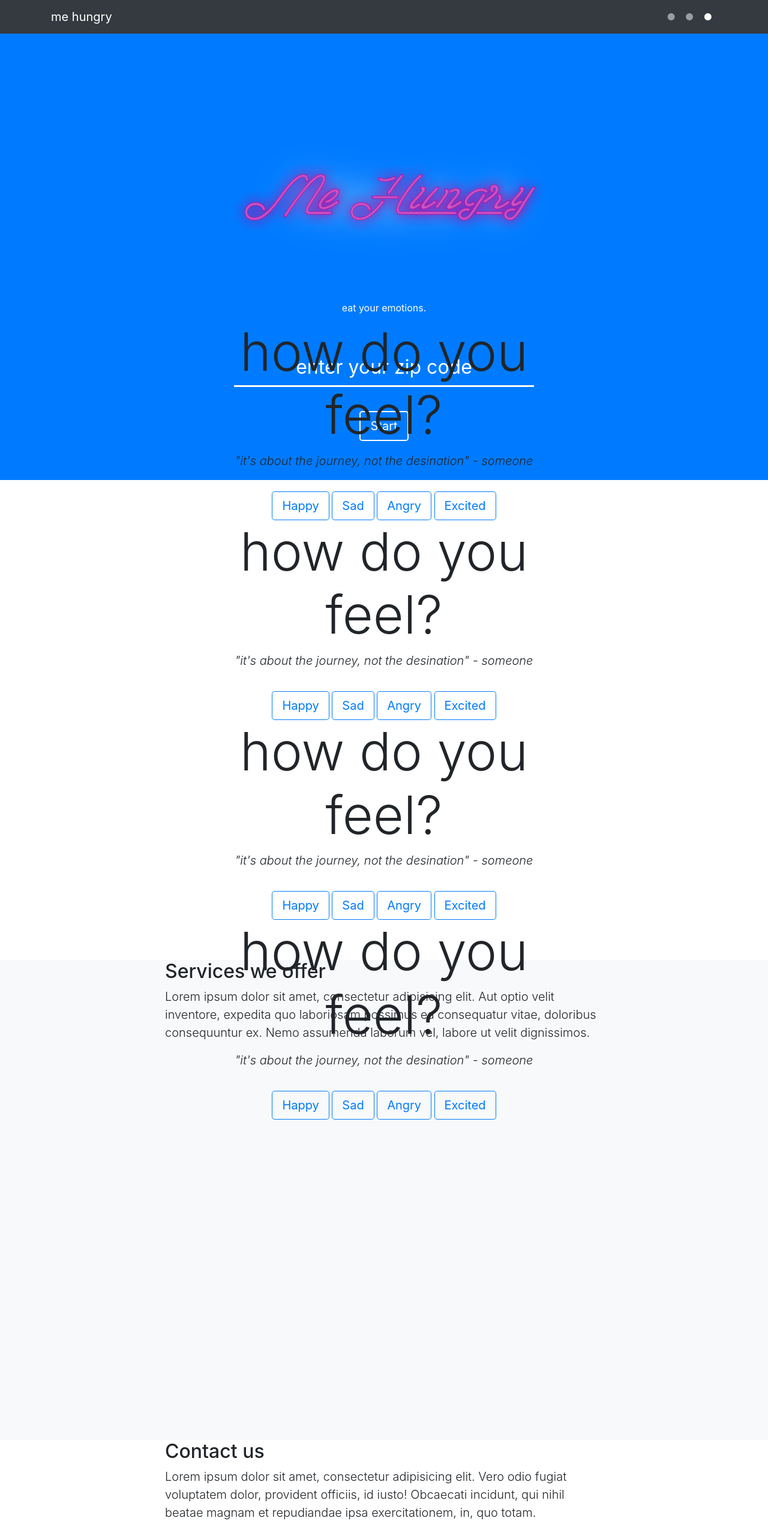
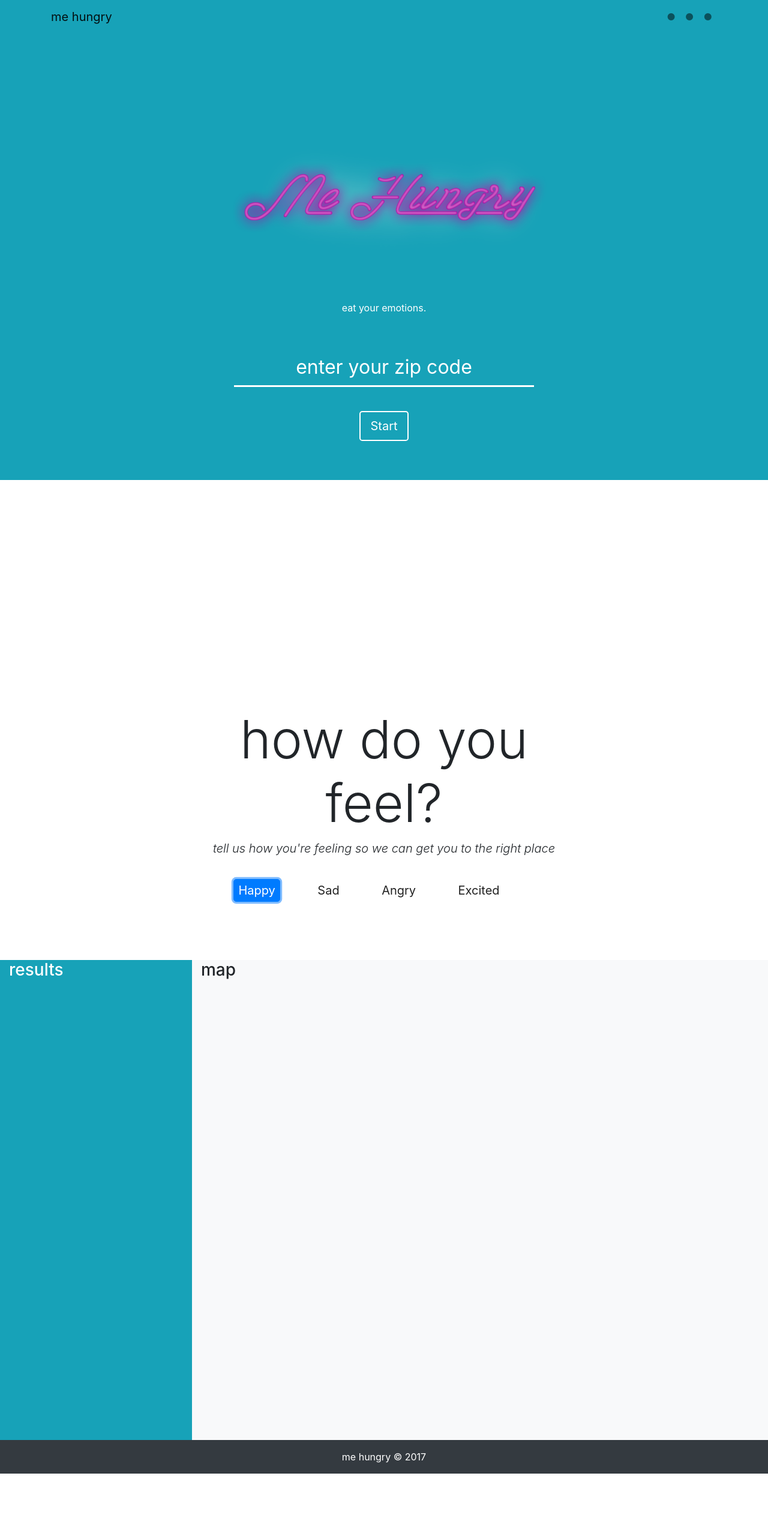
Before and after one commit to ChrisHomsey/me-hungry, a website with bundled scripts: page index.html in a window 1280 px wide. Shown: the top 2560 px of the page at 60% size. After the commit the page ends 2456 px from the top, so only its background shows below. Built offline with nearby package versions, Linux system fonts and the light colour scheme.

Commit message:
granim is in place but not working, interface updates

```diff
--- /dev/null
+++ b/assets/css/style.css
@@ -0,0 +1,128 @@
+
+body {
+	font-family: 'Lato', sans-serif;
+}
+
+header {
+  padding: 154px 0 100px;
+}
+
+@media (min-width: 992px) {
+  header {
+    padding: 156px 0 100px;
+  }
+}
+
+header {
+	height: 100vh;
+	background-repeat: no-repeat;
+	background-size: 100%;
+	display: flex;
+	justify-content: center;
+	align-items: center;
+}
+
+.vert-center {
+	display: flex;
+	justify-content: center;
+	align-items: center;
+}
+
+#zip-input {
+	margin: auto;
+	margin-top: 40px;
+	margin-bottom: 20px;
+	height: 2em;
+	font-size: 2em;
+	background: 0;
+	color: white;
+	border: 0;
+	border-bottom: 3px solid white;
+	outline: 0;
+	text-align: center;
+}
+
+#zip-input::placeholder {
+	color: white !important;
+
+}
+
+#zip-submit {
+	margin-top: 20px;
+	border: 2px solid white;
+	color: white;
+
+}
+
+#zip-submit:hover {
+	background-color: rgba(255, 255, 255, 0.3);
+}
+
+section {
+  height: 100vh;
+}
+
+.feel-buttons {
+	margin-top: 20px;
+	border: 2px solid black;
+	color: black;
+}
+
+.feel-buttons:hover {
+	background-color: rgba(0, 0, 0, 0.05);
+	border: 2px solid black;
+}
+
+#listings-column {
+	color: white;
+	height: 100vh;
+	width: 25vw;
+}
+
+#map-column {
+	height: 100vh;
+}
+
+@media screen and (max-width: 600px) {
+	#map-column {display: none; }
+}
+
+/*granim js styles*/
+
+
+.canvas-interactive-wrapper {
+    position: relative;
+    height: 300px;
+    text-align: center;
+}
+
+.canvas-interactive-wrapper canvas {
+    position: absolute;
+    display: block;
+    width: 100%;
+    height: 100%;
+    top: 0;
+    right: 0;
+    bottom: 0;
+    left: 0;
+}
+
+.canvas-interactive-wrapper .cta-wrapper {
+    margin-top: 130px;
+}
+
+.canvas-interactive-wrapper .cta-wrapper a {
+    position: relative;
+    display: inline-block;
+    padding: 3px 7px;
+    border: solid 1px transparent;
+    margin-right: 50px;
+    z-index: 1;
+    text-decoration: none;
+    color: #222;
+    transition: border .3s;
+}
+
+.canvas-interactive-wrapper .cta-wrapper a.active {
+    border-color: #222;
+}
--- /dev/null
+++ b/assets/js/granim.js
@@ -0,0 +1,21 @@
+// declaring Granim.js instance
+$('#default-state-cta').on('click', function(event) {
+    event.preventDefault();
+    granimInstance.changeState('default-state');
+    setClass('#default-state-cta')
+});
+$('#violet-state-cta').on('click', function(event) {
+    event.preventDefault();
+    granimInstance.changeState('violet-state');
+    setClass('#violet-state-cta')
+});
+$('#orange-state-cta').on('click', function(event) {
+    event.preventDefault();
+    granimInstance.changeState('orange-state');
+    setClass('#orange-state-cta')
+});
+
+function setClass(element) {
+    $('.canvas-interactive-wrapper a').removeClass('active');
+    $(element).addClass('active');
+};
--- a/index.html
+++ b/index.html
@@ -1,3 +1,4 @@
+
 <!DOCTYPE html>
 <html lang="en">
 
@@ -12,7 +13,7 @@
     <link href="vendor/bootstrap/css/bootstrap.min.css" rel="stylesheet">
 
     <!-- Custom styles for this template -->
-    <link href="assets/css/scrolling-nav.css" rel="stylesheet">
+    <link href="assets/css/style.css" rel="stylesheet">
 
     <!-- Google Fonts -->
     <link href="https://fonts.googleapis.com/css?family=Lato:400,700" rel="stylesheet">
@@ -23,7 +24,7 @@
   <body id="page-top">
 
     <!-- Navigation -->
-    <nav class="navbar navbar-expand-lg navbar-dark bg-dark fixed-top" id="mainNav">
+    <nav class="navbar navbar-expand-lg navbar-light fixed-top" id="mainNav">
       <div class="container">
         <a class="navbar-brand js-scroll-trigger" href="#page-top">me hungry</a>
         <button class="navbar-toggler" type="button" data-toggle="collapse" data-target="#navbarResponsive" aria-controls="navbarResponsive" aria-expanded="false" aria-label="Toggle navigation">
@@ -45,82 +46,54 @@
       </div>
     </nav>
 
-    <header class="bg-primary text-white">
-
-      <div class="container text-center col-md-6 align-self-center">
+    <header class="bg-info text-white">
+      <div class="container col-md-6 text-center align-self-center">
         <img src="assets/css/Light.png" style="width: 100%; height: 100%; margin:10px;"/>
         <p>eat your emotions.</p>
-
-        <div class="form" role="form">
-          <input type="text" id="zip-input" placeholder="enter your zip code"><br>
-          <a id="zip-submit" class="btn btn-outline-primary btn-lg js-scroll-trigger" href="#feel">Start</a>
-        </div>
-    </div>
+          <div class="form" role="form">
+            <input type="text" id="zip-input" placeholder="enter your zip code"><br>
+            <a id="zip-submit" class="btn btn-outline-primary btn-lg js-scroll-trigger" href="#feel">Start</a>
+          </div>
+      </div>
     </header>
 
     <section id="feel" class="vert-center">
-          <div class="container text-center col-md-6 align-self-center">
+      <div class="container col-md-6 text-center align-self-center canvas-interactive-wrapper">
+          <canvas id="canvas-interactive"></canvas>
+          <div class="cta-wrapper">
             <h2 class="display-2">how do you feel?</h1>
-            <p class="lead"><em>"it's about the journey, not the desination" - someone</em></p>
+            <p class="lead"><em>tell us how you're feeling so we can get you to the right place</em></p>
              <div class="form" role="form">
-                <button class="btn btn-outline-primary btn-lg feel-buttons" data-value="happy">Happy</button>
-                <button class="btn btn-outline-primary btn-lg feel-buttons" data-value="sad">Sad</button>
-                <button class="btn btn-outline-primary btn-lg feel-buttons" data-value="angry">Angry</button>
-                <button class="btn btn-outline-primary btn-lg feel-buttons" data-value="excited">Excited</button>
-              </div>
-                <h2 class="display-2">how do you feel?</h1>
-            <p class="lead"><em>"it's about the journey, not the desination" - someone</em></p>
-             <div class="form" role="form">
-                <button class="btn btn-outline-primary btn-lg feel-buttons" data-value="happy">Happy</button>
-                <button class="btn btn-outline-primary btn-lg feel-buttons" data-value="sad">Sad</button>
-                <button class="btn btn-outline-primary btn-lg feel-buttons" data-value="angry">Angry</button>
-                <button class="btn btn-outline-primary btn-lg feel-buttons" data-value="excited">Excited</button>
-              </div>
-                <h2 class="display-2">how do you feel?</h1>
-            <p class="lead"><em>"it's about the journey, not the desination" - someone</em></p>
-             <div class="form" role="form">
-                <button class="btn btn-outline-primary btn-lg feel-buttons" data-value="happy">Happy</button>
-                <button class="btn btn-outline-primary btn-lg feel-buttons" data-value="sad">Sad</button>
-                <button class="btn btn-outline-primary btn-lg feel-buttons" data-value="angry">Angry</button>
-                <button class="btn btn-outline-primary btn-lg feel-buttons" data-value="excited">Excited</button>
-              </div>
-                <h2 class="display-2">how do you feel?</h1>
-            <p class="lead"><em>"it's about the journey, not the desination" - someone</em></p>
-             <div class="form" role="form">
-                <button class="btn btn-outline-primary btn-lg feel-buttons" data-value="happy">Happy</button>
-                <button class="btn btn-outline-primary btn-lg feel-buttons" data-value="sad">Sad</button>
-                <button class="btn btn-outline-primary btn-lg feel-buttons" data-value="angry">Angry</button>
-                <button class="btn btn-outline-primary btn-lg feel-buttons" data-value="excited">Excited</button>
+                <a href="#default-state" id="default-state-cta" class="btn btn-outline-primary btn-lg feel-buttons active" data-value="happy">Happy</a>
+                <a href="violet-state" id="violet-state-cta" class="btn btn-outline-primary btn-lg feel-buttons" data-value="sad">Sad</a>
+                <a href="orange-state" id="orange-state-cta" class="btn btn-outline-primary btn-lg feel-buttons" data-value="angry">Angry</a>
+                <a href="orange-state" id="orange-state-cta" class="btn btn-outline-primary btn-lg feel-buttons" data-value="excited">Excited</a>
               </div>
           </div>
-    </section>
-
-    <section id="services" class="bg-light">
-      <div class="container">
-        <div class="row">
-          <div class="col-lg-8 mx-auto">
-            <h2>Services we offer</h2>
-            <p class="lead">Lorem ipsum dolor sit amet, consectetur adipisicing elit. Aut optio velit inventore, expedita quo laboriosam possimus ea consequatur vitae, doloribus consequuntur ex. Nemo assumenda laborum vel, labore ut velit dignissimos.</p>
-          </div>
-        </div>
       </div>
     </section>
 
-    <section id="contact">
-      <div class="container">
+    <section class="bg-light" id="results">
+      <div class="container-fluid">
         <div class="row">
-          <div class="col-lg-8 mx-auto">
-            <h2>Contact us</h2>
-            <p class="lead">Lorem ipsum dolor sit amet, consectetur adipisicing elit. Vero odio fugiat voluptatem dolor, provident officiis, id iusto! Obcaecati incidunt, qui nihil beatae magnam et repudiandae ipsa exercitationem, in, quo totam.</p>
+          <div id="listings-column" class="bg-info" >
+            <div class="col-12 col-md-4">
+              <h3>results</h3>
+            </div>
+          </div>
+            <div id="map-column" class="bg-light">
+               <div class="col-0 col-md-8">
+              <h3>map</h3>
+            </div>
           </div>
         </div>
       </div>
     </section>
 
     <!-- Footer -->
-    <footer class="py-5 bg-dark">
+    <footer class="py-3 bg-dark">
       <div class="container">
-        <p class="m-0 text-center text-white">Copyright &copy; Your Website 2017</p>
+        <p class="m-0 text-center text-white">me hungry &copy; 2017</p>
       </div>
       <!-- /.container -->
     </footer>
@@ -135,6 +108,10 @@
     <!-- Custom JavaScript for this theme -->
     <script src="assets/js/scrolling-nav.js"></script>
 
+    <!-- Granim JS -->
+    <script type="text/javascript" src="vendor/granim_js/granim.min.js"></script>
+    <script type="text/javascript" src="assets/js/granim.js"></script>
+
   </body>
 
 </html>
```
Also changed, not shown: package.json (added, +37 -0 lines), assets/images/granim.png (renamed from assets/css/granim.png), vendor/granim_js/granim.min.js (added), 5 other files.
